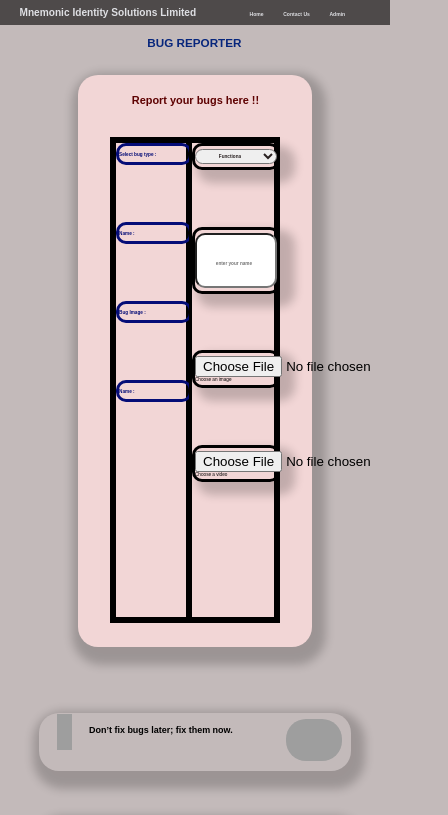
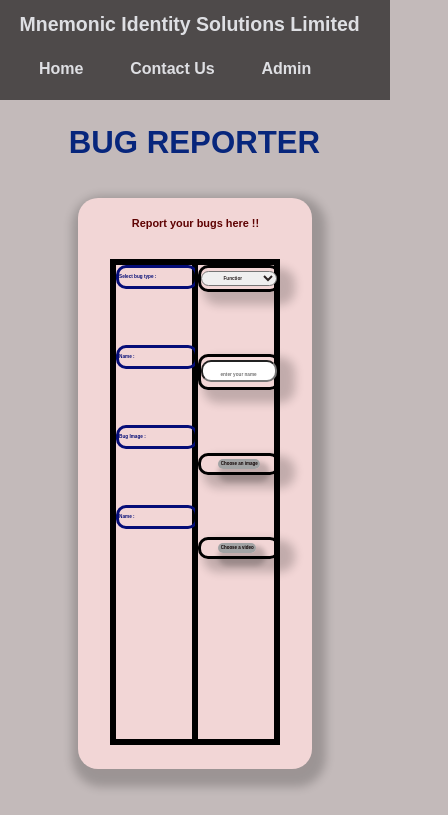
Before and after one commit to Abhishek8985/Bug-Reporting, a plain HTML site: page index.html in a window 390 px wide. Shown: the top 815 px of the page, 448 px wide, since content can reach past the window. Drawn offline with Linux system fonts and the light colour scheme; grey boxes are pictures that could not be loaded.

Commit message:
Update styles.css

```diff
--- a/styles.css
+++ b/styles.css
@@ -1,3 +1,6 @@
+html{
+    scroll-behavior: smooth;
+}
 body{
     margin:0%;
     font-family: sans-serif;
@@ -169,8 +172,6 @@
     margin-top: 10%;
     display: flex;
     flex-shrink: initial;
-    /* justify-content: space-between; */
-    /* flex-shrink:inherit; */
 }
 .form-labels{
     position: relative;
@@ -186,7 +187,7 @@
     border-style: solid;
     display: flex;
     flex-direction: column;
-    gap: 12%;
+    gap: 13.2%;
 }
 .labels{
     position: relative;
@@ -210,7 +211,7 @@
 input[type=text] {
     position: relative;
     width: 100%;
-    padding: 5% 23%;
+    padding: 4% 23%;
     box-sizing: border-box;
     border-radius: 10px;
     font-weight:bold;
@@ -219,8 +220,8 @@
     font-size: 1.2vw;
 }
 :placeholder-shown{
-    width: 10vw;
-    height: 6.5vh;
+    width: 100%;
+    height: 90%;
 }
 #bug-type{
     position: relative;
@@ -234,3 +235,54 @@
 .il{
     margin-bottom: 45%;
 }
+@media screen and (max-width:470px)
+{
+    .menu-bar{
+        height:100px;
+    }
+    .textTheme1{
+        width:95%;
+        position: relative;
+        color: aliceblue;
+        font-size:2.5vw;
+        justify-content: center;
+        }
+    .bar{
+        margin-top:5%;
+        position: absolute;
+        display: flex;
+        gap: 15%;
+        top:40%;
+        width: 80%;
+        left:10%;
+    }
+    .one, .two, .three{
+        font-size: medium;
+    }
+    .content1{
+        font-size: 8vw;
+    }
+    .bug-report{
+        margin-top:25%;
+    }
+
+}
+.file-input-label {
+    position: relative;
+    padding: 3%;
+    margin-left: 23%;
+    background-color: #a1a3a4;
+    color: #0f0202;
+    border-radius: 10px;
+    box-shadow:  5px 8px 5px 5px rgba(0,0,0,0.2);
+}
+.file-input {
+    display: none;
+}
+.file-input-text {
+    font-size: 1.15vw;
+    font-weight: bold;
+}
+.i1 ,.i2{
+    padding: 7% 0% 7% 0%;
+}
```
